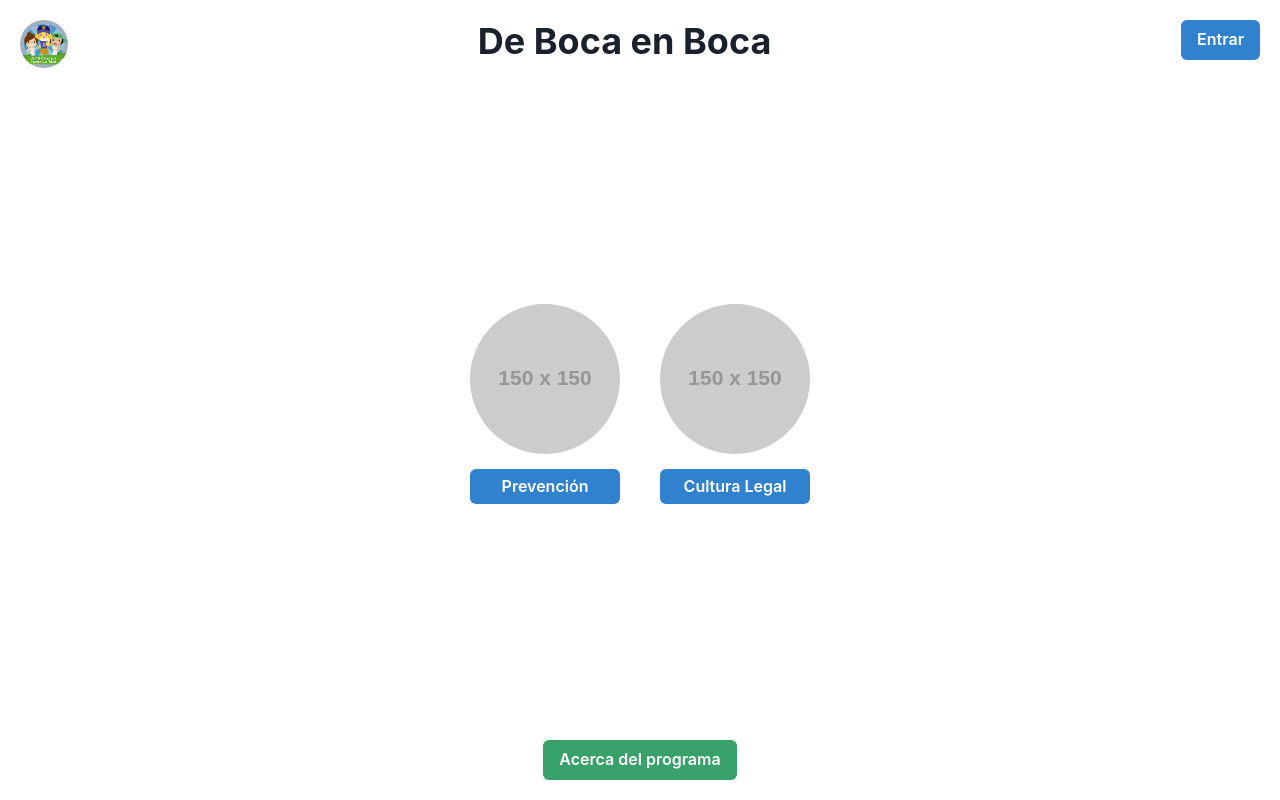
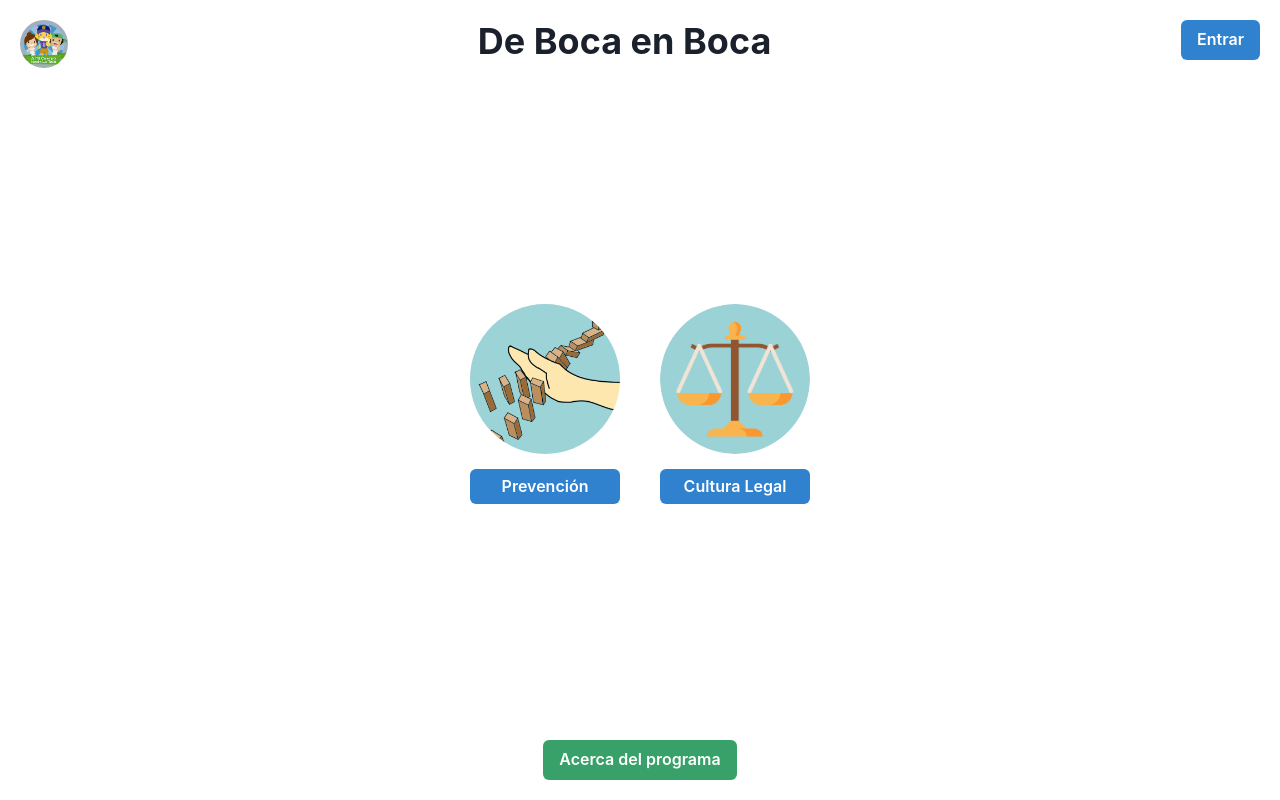
Before and after one commit to EyderACM/tribunales-amigables, a Next.js app: page / in a window 1280 px wide. Built offline with nearby package versions, Linux system fonts and the light colour scheme; no server answers.

Commit message:
add images for index menu

```diff
--- a/src/pages/index.tsx
+++ b/src/pages/index.tsx
@@ -41,8 +41,12 @@ export default function Home() {
                 align="center"
                 wrap="wrap"
               >
-                <MenuCard label="Prevención" onClick={() => router.push("/prevention")} />
-                <MenuCard label="Cultura Legal" />
+                <MenuCard
+                  imageSrc="/images/prevencion.png"
+                  label="Prevención"
+                  onClick={() => router.push("/prevention")}
+                />
+                <MenuCard imageSrc="/images/cultura_legal.png" label="Cultura Legal" />
               </Stack>
             </Stack>
             <Spacer />
```
Also changed, not shown: public/images/cultura_legal.png (added), public/images/prevencion.png (added).
